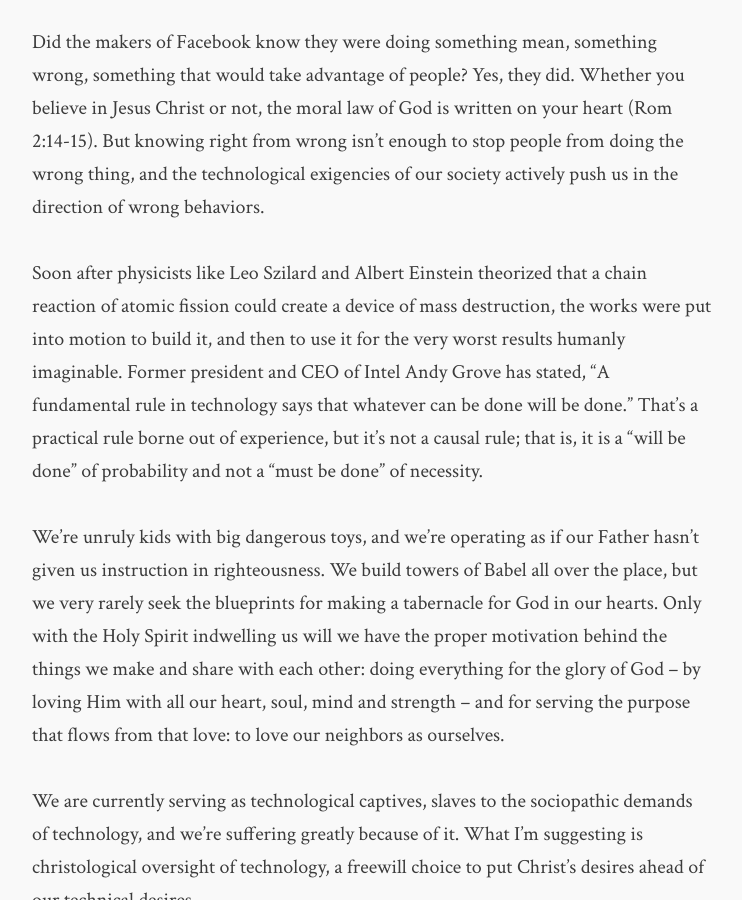
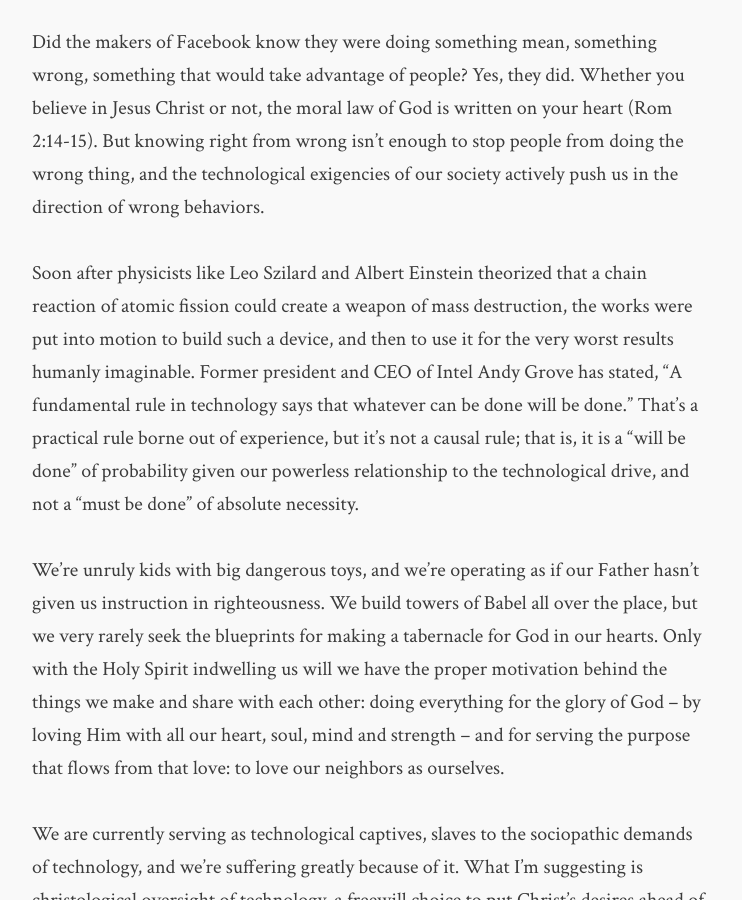
Before and after one commit to flashlightministries/oilforlight, a Jekyll site: the page built from _posts/2017-11-09-tech-better-way.md, in a window 1280 px wide and 900 px high, scrolled down 2428 px. Shown: the whole window, without its empty margins (268-1010 px from the left). Built offline with Jekyll 4.4.1, drawn with Linux system fonts in a browser that asks for light colours; nearby versions of some CDN libraries.

Commit message:
Update 2017-11-09-tech-better-way.md

```diff
--- a/_posts/2017-11-09-tech-better-way.md
+++ b/_posts/2017-11-09-tech-better-way.md
@@ -36,7 +36,7 @@ The biblical worldview is unique in that it asserts the natural wickedness of me
 
 Did the makers of Facebook know they were doing something mean, something wrong, something that would take advantage of people?  Yes, they did.  Whether you believe in Jesus Christ or not, the moral law of God is written on your heart (Rom 2:14-15).  But knowing right from wrong isn't enough to stop people from doing the wrong thing, and the technological exigencies of our society actively push us in the direction of wrong behaviors.
 
-Soon after physicists like Leo Szilard and Albert Einstein theorized that a chain reaction of atomic fission could create a device of mass destruction, the works were put into motion to build it, and then to use it for the very worst results humanly imaginable.  Former president and CEO of Intel Andy Grove has stated, "A fundamental rule in technology says that whatever can be done will be done." That's a practical rule borne out of experience, but it's not a causal rule; that is, it is a "will be done" of probability and not a "must be done" of necessity.
+Soon after physicists like Leo Szilard and Albert Einstein theorized that a chain reaction of atomic fission could create a weapon of mass destruction, the works were put into motion to build such a device, and then to use it for the very worst results humanly imaginable.  Former president and CEO of Intel Andy Grove has stated, "A fundamental rule in technology says that whatever can be done will be done." That's a practical rule borne out of experience, but it's not a causal rule; that is, it is a "will be done" of probability given our powerless relationship to the technological drive, and not a "must be done" of absolute necessity.
 
 We're unruly kids with big dangerous toys, and we're operating as if our Father hasn't given us instruction in righteousness.  We build towers of Babel all over the place, but we very rarely seek the blueprints for making a tabernacle for God in our hearts.  Only with the Holy Spirit indwelling us will we have the proper motivation behind the things we make and share with each other: doing everything for the glory of God -- by loving Him with all our heart, soul, mind and strength -- and for serving the purpose that flows from that love: to love our neighbors as ourselves.
 
```
